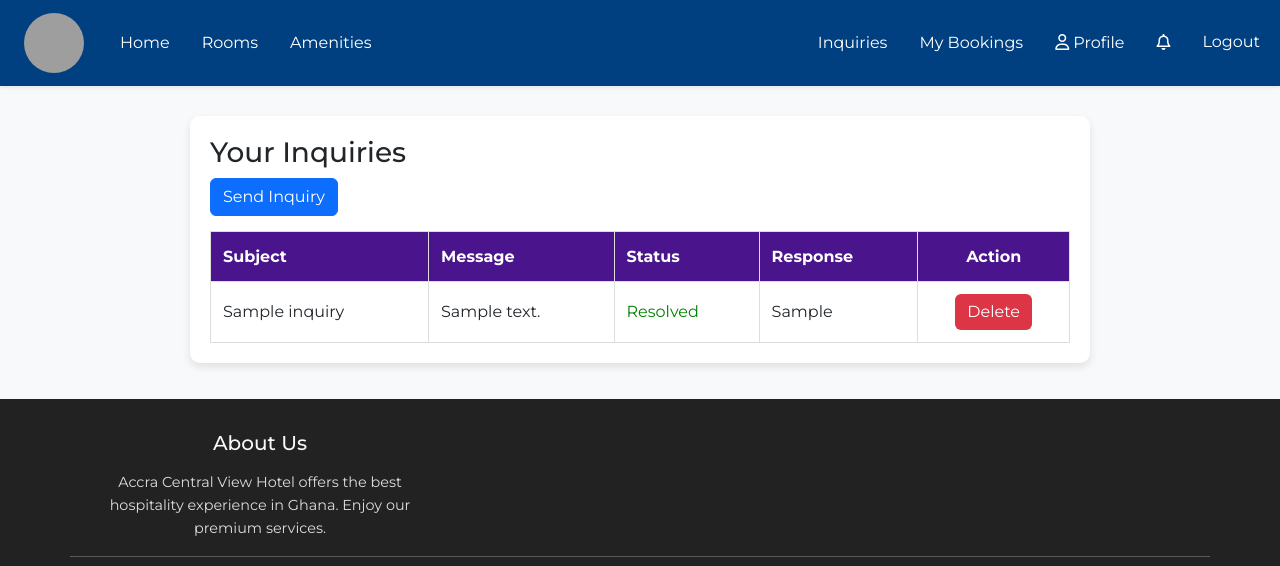
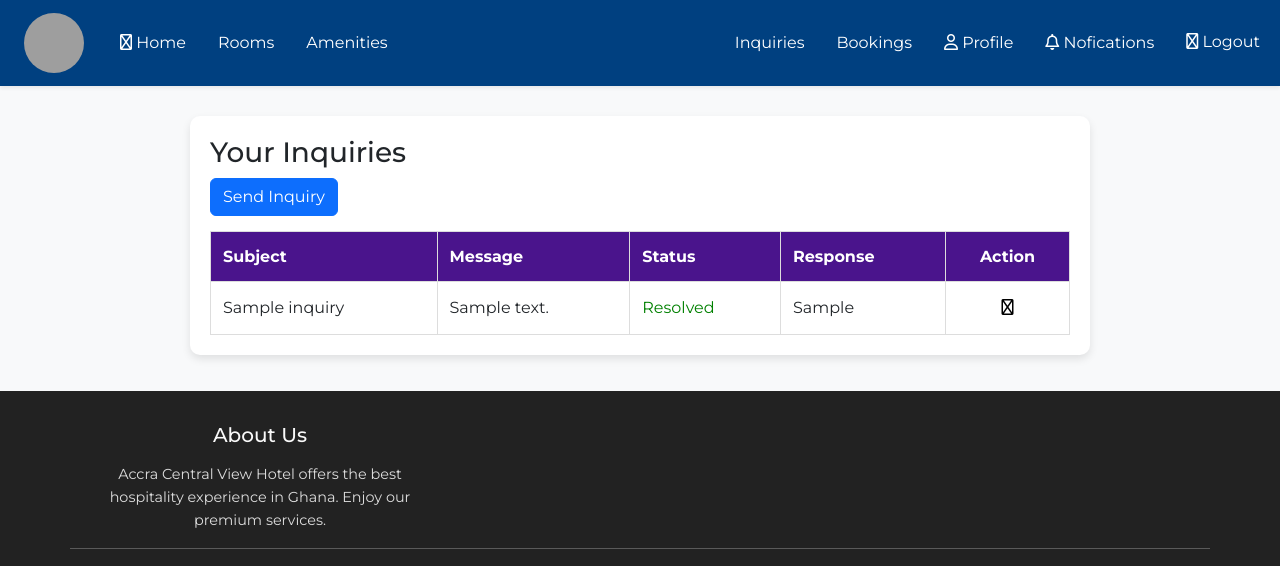
Before and after one commit to ebaah2942/central_view, a Django app: page /inquiry-list/ in a window 1280 px wide. Shown: the top 566 px of the page. Run offline with Django 5.2, Linux system fonts and the light colour scheme; a user stored in the database is signed in; tables that the repository leaves empty hold one stand-in row (values such as "Sample post"); data that the repository does not hold is empty; some libraries are stand-ins or nearby versions; grey boxes are pictures that could not be loaded.

Commit message:
Added icons

```diff
--- a/hotel_website/main/templates/main/base.html
+++ b/hotel_website/main/templates/main/base.html
@@ -243,7 +243,7 @@ a:hover:not(.navbar-brand) {
         </button>
         <div class="collapse navbar-collapse" id="navbarNav">
           <ul class="navbar-nav">
-            <li class="nav-item"><a class="nav-link active" href="{% url 'home' %}">Home</a></li>
+            <li class="nav-item"><a class="nav-link active" href="{% url 'home' %}"><i class="fa-regular fa-house-user"></i> Home</a></li>
             <li class="nav-item"><a class="nav-link" href="{% url 'rooms' %}">Rooms</a></li>
             <li class="nav-item"><a class="nav-link" href="{% url 'amenities' %}">Amenities</a></li>
           </ul>
@@ -257,11 +257,11 @@ a:hover:not(.navbar-brand) {
                   {% endif %}
               </a>
               </li>
-              <li class="nav-item"><a class="nav-link" href="{% url 'booking_list' %}">My Bookings</a></li>
+              <li class="nav-item"><a class="nav-link" href="{% url 'booking_list' %}">Bookings</a></li>
               <li class="nav-item"><a class="nav-link" href="{% url 'profile' %}"><i class="fa-regular fa-user"></i> Profile</a></li>
               <li class="nav-item">
                 <a class="nav-link" style="position: relative;" href="{% url 'notifications_list' %}">
-                   <i class="fa-regular fa-bell"></i>
+                   <i class="fa-regular fa-bell"></i> Nofications
                   {% if unread_count > 0 %}
                       <span class="badge bg-danger">{{ unread_count }}</span>
                   {% endif %}
@@ -270,11 +270,11 @@ a:hover:not(.navbar-brand) {
               <li class="nav-item">
                 <form method="post" action="{% url 'logout' %}">
                   {% csrf_token %}
-                  <button type="submit" class="btn btn-link nav-link">Logout</button>
+                  <button type="submit" class="btn btn-link nav-link"><i class="fa-regular fa-right-from-bracket"></i> Logout</button>
                 </form>
               </li>
             {% else %}
-              <li class="nav-item"><a class="nav-link" href="{% url 'login' %}">Login</a></li>
+              <li class="nav-item"><a class="nav-link" href="{% url 'login' %}"><i class="fa-regular fa-right-from-bracket"></i> Login</a></li>
               <li class="nav-item"><a class="nav-link" href="{% url 'register' %}">Register</a></li>
             {% endif %}
           </ul>
--- a/hotel_website/main/templates/main/login.html
+++ b/hotel_website/main/templates/main/login.html
@@ -15,7 +15,7 @@
           <div class="form-group">
               {{ form.as_p }}  <!-- Keeps Django form structure -->
           </div>
-          <button type="submit" class="btn">Login</button>
+          <button type="submit" class="btn"><i class="fa-regular fa-right-from-bracket"></i> Login</button>
       </form>
       <p style="margin-top: 15px;">Don't have an account? <a href="{% url 'register' %}">Register</a></p>
       <p>Forgot Password? <a href="{% url 'custom_password_reset_request' %}">Reset here</a></p>
--- a/hotel_website/main/templates/main/my_booking.html
+++ b/hotel_website/main/templates/main/my_booking.html
@@ -46,7 +46,7 @@
 
         <div class="col-md-4 text-md-end d-flex flex-column justify-content-between">
           <div class="d-flex flex-column flex-md-row justify-content-md-end align-items-md-center gap-2 mb-3">
-            <a href="{% url 'update_booking' booking.id %}" class="btn btn-outline-primary">Update</a>
+            <a href="{% url 'update_booking' booking.id %}" class="btn btn-outline-primary"><i class="fa-regular fa-pen-to-square"></i> Update</a>
 
             {% if not booking.is_checked_out %}
               <a href="{% url 'checkout_booking' booking.id %}" class="btn btn-success">Checkout</a>
@@ -56,7 +56,7 @@
 
             <form action="{% url 'delete_booking' booking.id %}" method="post" onsubmit="return confirmDelete()">
               {% csrf_token %}
-              <button type="submit" class="btn btn-outline-danger w-100" onclick="confirmDelete(event, '{{ booking.id }}')">Delete</button>
+              <button type="submit" class="btn btn-outline-danger w-100" onclick="confirmDelete(event, '{{ booking.id }}')"><i class="fa-regular fa-trash"></i> Delete</button>
             </form>
           </div>
 
--- a/hotel_website/main/templates/main/user_inquiries.html
+++ b/hotel_website/main/templates/main/user_inquiries.html
@@ -131,8 +131,8 @@
                     <td style="text-align: center;">
                         <form action="{% url 'delete_guest_inquiry' inquiry.id %}" method="POST">
                             {% csrf_token %}
-                            <button class="btn btn-danger" style="border: none; cursor: pointer;" type="submit" onclick="return confirm('Are you sure you want to delete this inquiry?')">
-                                Delete
+                            <button style="border: none; cursor: pointer; background: none;" type="submit" onclick="return confirm('Are you sure you want to delete this inquiry?')">
+                              <i class="fa-regular fa-trash"></i>
                             </button>
                         </form>
                     </td>
```
Also changed, not shown: hotel_website/main/signals.py (+17 -8 lines), hotel_website/main/templates/main/login_record.html (+5 -3 lines).
